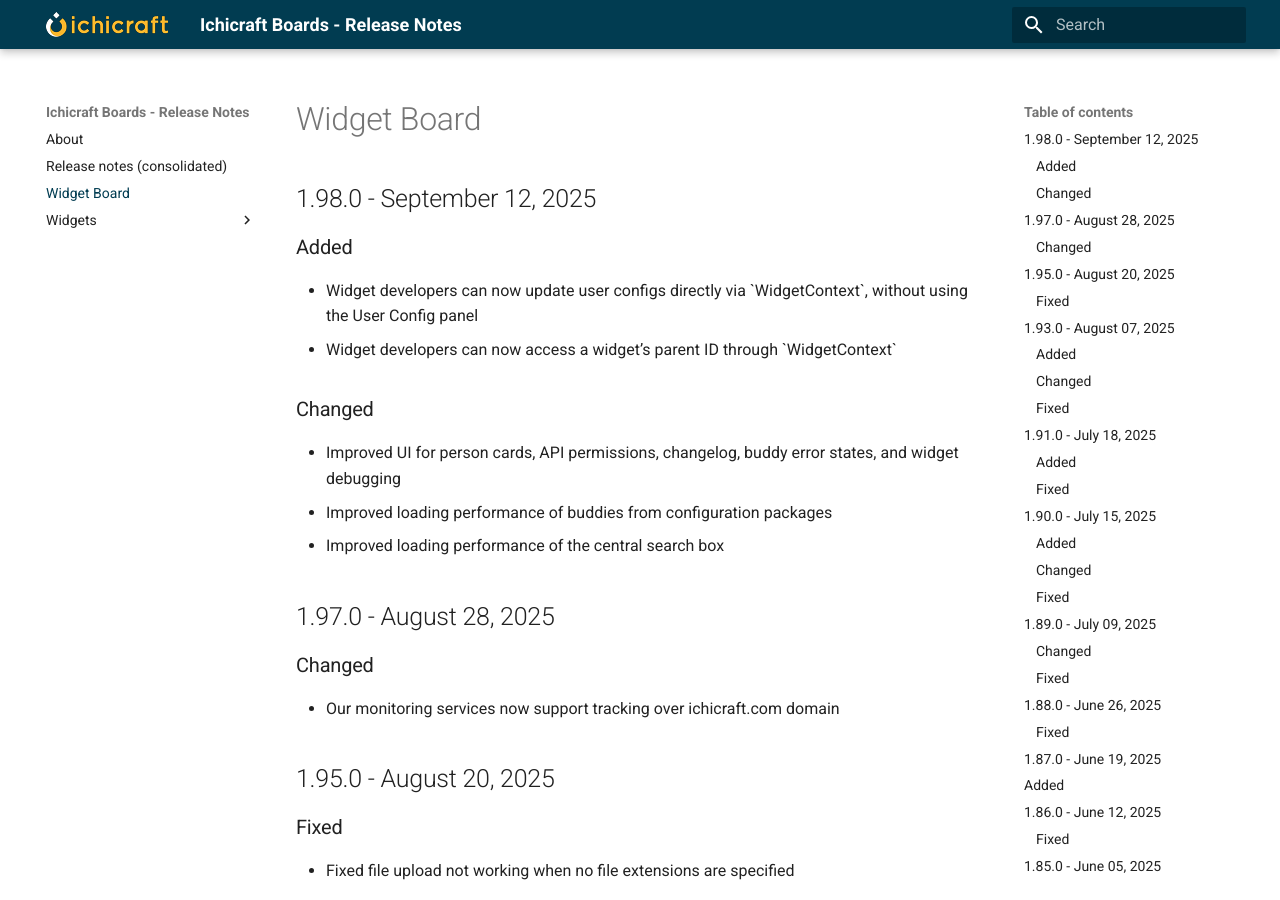
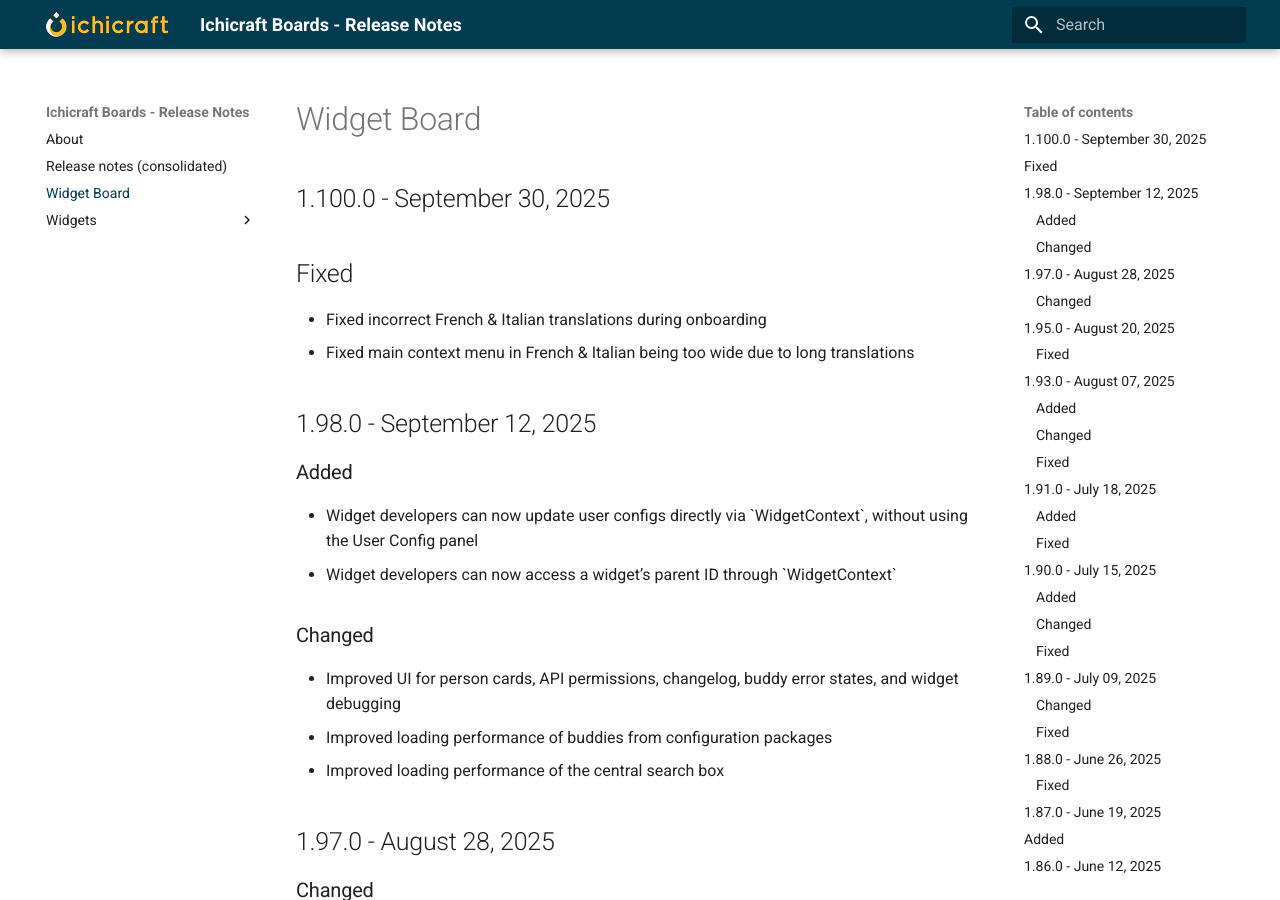
Before and after one commit to ichicraft/widgets-docs, an MkDocs documentation site: the page built from docs/Widget Board.md, in a window 1280 px wide and 900 px high. Built offline with MkDocs 1.6.1 and Material for MkDocs 9.7.7, drawn with Linux system fonts in a browser that asks for light colours.

```diff
--- a/docs/Widget Board.md
+++ b/docs/Widget Board.md
@@ -1,3 +1,9 @@
+## 1.100.0 - September 30, 2025
+
+## Fixed
+- Fixed incorrect French &amp; Italian translations during onboarding
+- Fixed main context menu in French &amp; Italian being too wide due to long translations
+
 ## 1.98.0 - September 12, 2025
 
 ### Added
```
Also changed, not shown: docs/Release-notes-(consolidated).md (+6 -0 lines).
